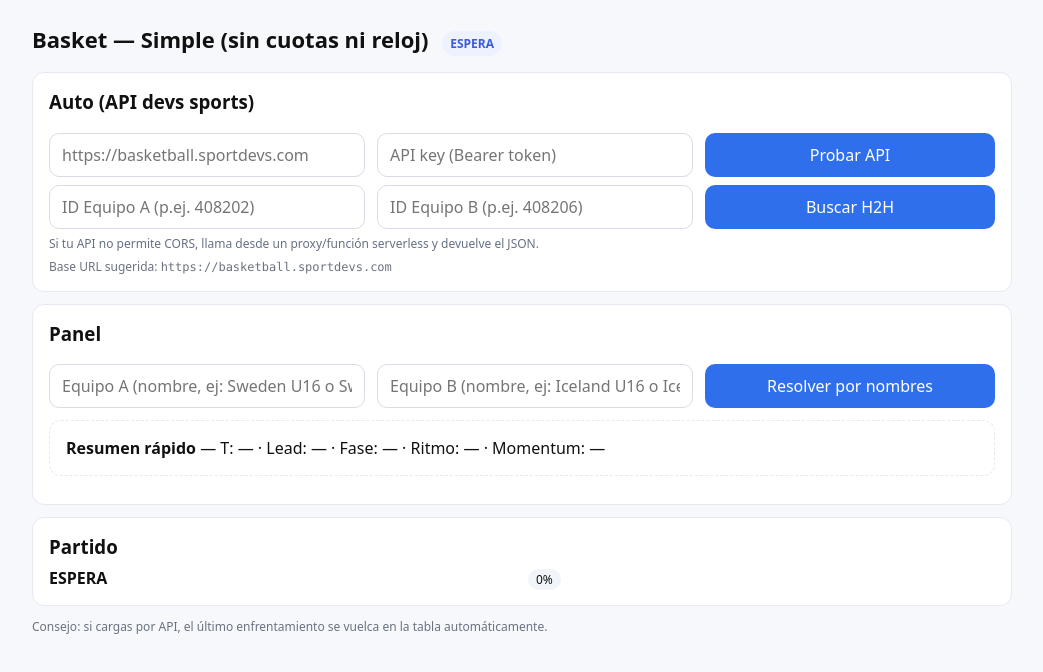
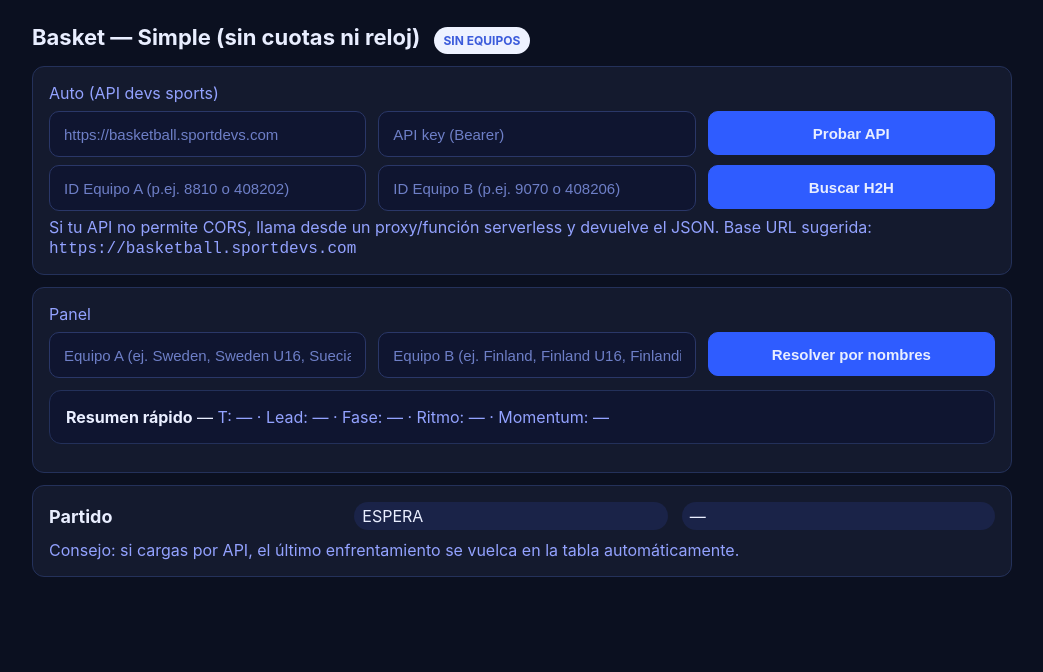
Before and after one commit to hfernandezarroyo-ui/solid-octo-dollop, a plain HTML site: page index.html in a window 1280 px wide. Shown: the whole page, without its empty margins (118-1161 px from the left). Drawn offline with Linux system fonts and the light colour scheme.

Commit message:
Update index.html

```diff
--- a/index.html
+++ b/index.html
@@ -5,109 +5,79 @@
   <meta name="viewport" content="width=device-width,initial-scale=1" />
   <title>Basket — Simple (sin cuotas ni reloj)</title>
   <style>
-    body{font-family:system-ui,-apple-system,Segoe UI,Roboto,Ubuntu,Arial,sans-serif;background:#f6f8fb;margin:0;color:#111}
+    :root { --bg:#0b1020; --card:#141a2e; --muted:#93a2ff; --text:#e9eeff; }
+    html,body{margin:0;background:var(--bg);color:var(--text);font-family:Inter,-apple-system,system-ui,Segoe UI,Roboto,Ubuntu,"Helvetica Neue","Noto Sans",Arial,"Apple Color Emoji","Segoe UI Emoji";font-size:16px}
     .wrap{max-width:980px;margin:24px auto;padding:0 16px}
-    h1{font-size:22px;margin:0 0 16px}
-    .card{background:#fff;border:1px solid #e6e9ef;border-radius:12px;padding:16px;margin:12px 0}
+    h1{font-size:22px;margin:0 0 12px}
+    .card{background:var(--card);border-radius:12px;padding:16px;margin:12px 0;border:1px solid #24315a}
     .row{display:flex;gap:12px;flex-wrap:wrap}
-    .row>*{flex:1 1 180px}
-    input,button{font:inherit;border:1px solid #d7dce5;border-radius:10px;padding:10px 12px}
-    input{background:#fff;width:100%}
-    button{background:#2f6feb;color:#fff;border:0;cursor:pointer}
-    button:disabled{opacity:.5;cursor:not-allowed}
-    .hint{font-size:12px;color:#667085;margin-top:6px}
-    .badge{display:inline-block;padding:4px 8px;border-radius:999px;background:#eef2ff;color:#3b5bdb;font-size:12px;margin-left:8px}
-    table{width:100%;border-collapse:collapse;margin-top:10px;font-size:14px}
-    th,td{padding:10px;border-bottom:1px solid #eef1f6;text-align:left;white-space:nowrap}
-    th{font-weight:600;color:#475569;background:#fafbff}
-    .muted{color:#7b8794}
-    .mono{font-family:ui-monospace,SFMono-Regular,Menlo,Monaco,Consolas,monospace}
-    .ok{color:#0a7c3b}
-    .warn{color:#b45309}
-    .err{color:#b91c1c}
-    .pill{padding:2px 8px;border-radius:999px;background:#f1f5f9;font-size:12px}
-    .footer{font-size:12px;color:#6b7280;margin-top:6px}
-    .code{padding:8px;border-radius:8px;background:#0b1220;color:#d5e2ff;overflow:auto}
+    .row>*{flex:1 1 220px}
+    input,button{height:44px;border-radius:10px;border:1px solid #2a3768;background:#0f1530;color:var(--text);padding:0 14px;font-size:15px;outline:none}
+    input::placeholder{color:#6e7fc7}
+    button{background:#2f5cff;border-color:#2f5cff;font-weight:600;cursor:pointer}
+    button:disabled{opacity:.6;cursor:not-allowed}
+    .muted{color:var(--muted)}
+    #status{display:inline-block;padding:6px 10px;border-radius:999px;background:#eef2ff;color:#3b5bdb;font-size:12px;margin-left:8px}
+    #log{white-space:pre-wrap;background:#0e1430;border:1px dashed #2a3768;border-radius:10px;padding:12px;margin-top:8px;display:none}
+    table{width:100%;border-collapse:collapse;margin-top:10px}
+    th,td{border-bottom:1px solid #23305a;padding:10px 8px;text-align:left}
+    th{font-size:12px;letter-spacing:.04em;text-transform:uppercase;color:#9db0ff}
+    .pill{display:inline-block;padding:4px 8px;border-radius:999px;background:#1a2348}
   </style>
 </head>
 <body>
   <div class="wrap">
-    <h1>Basket — Simple (sin cuotas ni reloj)
-      <span class="badge" id="status">ESPERA</span>
-    </h1>
+    <h1>Basket — Simple (sin cuotas ni reloj) <span id="status" class="pill">SIN EQUIPOS</span></h1>
 
-    <!-- AUTO (DEV Sports) -->
     <div class="card">
-      <h3 style="margin-top:0">Auto (API devs sports)</h3>
-      <div class="row" style="margin-bottom:8px">
+      <div class="muted" style="margin-bottom:8px;">Auto (API devs sports)</div>
+      <div class="row">
         <input id="baseUrl" placeholder="https://basketball.sportdevs.com" />
-        <input id="apiKey" placeholder="API key (Bearer token)" />
+        <input id="apiKey" placeholder="API key (Bearer)" />
         <button id="btnPing">Probar API</button>
       </div>
-      <div class="row">
-        <input id="idA" placeholder="ID Equipo A (p.ej. 408202)" />
-        <input id="idB" placeholder="ID Equipo B (p.ej. 408206)" />
+      <div class="row" style="margin-top:8px;">
+        <input id="idA" placeholder="ID Equipo A (p.ej. 8810 o 408202)" />
+        <input id="idB" placeholder="ID Equipo B (p.ej. 9070 o 408206)" />
         <button id="btnH2H">Buscar H2H</button>
       </div>
-      <div class="hint">Si tu API no permite CORS, llama desde un proxy/función serverless y devuelve el JSON.</div>
-      <div class="footer">Base URL sugerida: <span class="mono">https://basketball.sportdevs.com</span></div>
+      <div class="muted" style="margin-top:6px">Si tu API no permite CORS, llama desde un proxy/función serverless y devuelve el JSON. Base URL sugerida: <code>https://basketball.sportdevs.com</code></div>
     </div>
 
-    <!-- PANEL manual -->
     <div class="card">
-      <h3 style="margin-top:0">Panel</h3>
+      <div class="muted" style="margin-bottom:8px;">Panel</div>
       <div class="row">
-        <input id="teamA" placeholder="Equipo A (nombre, ej: Sweden U16 o Sweden)" />
-        <input id="teamB" placeholder="Equipo B (nombre, ej: Iceland U16 o Iceland)" />
+        <input id="teamA" placeholder="Equipo A (ej. Sweden, Sweden U16, Suecia)" />
+        <input id="teamB" placeholder="Equipo B (ej. Finland, Finland U16, Finlandia)" />
         <button id="btnBuscarNombres">Resolver por nombres</button>
       </div>
-      <div class="card" style="border-style:dashed">
-        <div><b>Resumen rápido</b> — <span id="quick">T: — · Lead: — · Fase: — · Ritmo: — · Momentum: —</span></div>
+      <div class="card" style="background:#0f1530;border:1px solid #23305a;margin-top:12px">
+        <b>Resumen rápido</b> — <span id="quick" class="muted">T: — · Lead: — · Fase: — · Ritmo: — · Momentum: —</span>
       </div>
+      <div id="log"></div>
     </div>
 
-    <!-- RESULTADO -->
     <div class="card">
-      <h3 style="margin:0 0 8px">Partido</h3>
-      <div class="row">
-        <div><b id="matchLabel">ESPERA</b></div>
-        <div><span id="conf" class="pill">0%</span></div>
+      <div class="row" style="align-items:center;gap:8px">
+        <b style="font-size:18px">Partido</b>
+        <span class="pill" id="conf">ESPERA</span>
+        <span class="pill" id="matchLabel" style="margin-left:6px">—</span>
       </div>
 
       <table id="tbl" style="display:none">
         <thead>
           <tr>
-            <th>Fecha</th>
-            <th>Local</th>
-            <th>Visitante</th>
-            <th>Total</th>
-            <th>Parciales</th>
-            <th>Estado</th>
-            <th>Liga</th>
+            <th>Fecha</th><th>Local</th><th>Visitante</th><th>Total</th><th>Parciales</th><th>Estado</th><th>Torneo</th>
           </tr>
         </thead>
         <tbody id="rows"></tbody>
       </table>
 
-      <div id="log" class="code" style="display:none"></div>
-    </div>
-
-    <div class="footer">
-      Consejo: si cargas por API, el último enfrentamiento se vuelca en la tabla automáticamente.
+      <div class="muted" style="margin-top:10px">
+        Consejo: si cargas por API, el último enfrentamiento se vuelca en la tabla automáticamente.
+      </div>
     </div>
   </div>
-
-  <!-- (opcional) Archivo local para fijar BASE_URL / API_KEY -->
-  <!-- si no lo usas, no pasa nada -->
-  <script>
-    // valores por defecto (se pueden sobreescribir por inputs o por config.js)
-    window.__DEFAULTS__ = {
-      BASE_URL: "https://basketball.sportdevs.com",
-      API_KEY: "" // puedes dejar vacío y pegar tu token arriba en el input
-    };
-  </script>
-  <!-- Si decides crear config.js con tus claves, debe ir antes de script.js -->
-  <!-- <script src="config.js"></script> -->
 
   <script src="script.js"></script>
 </body>
```
